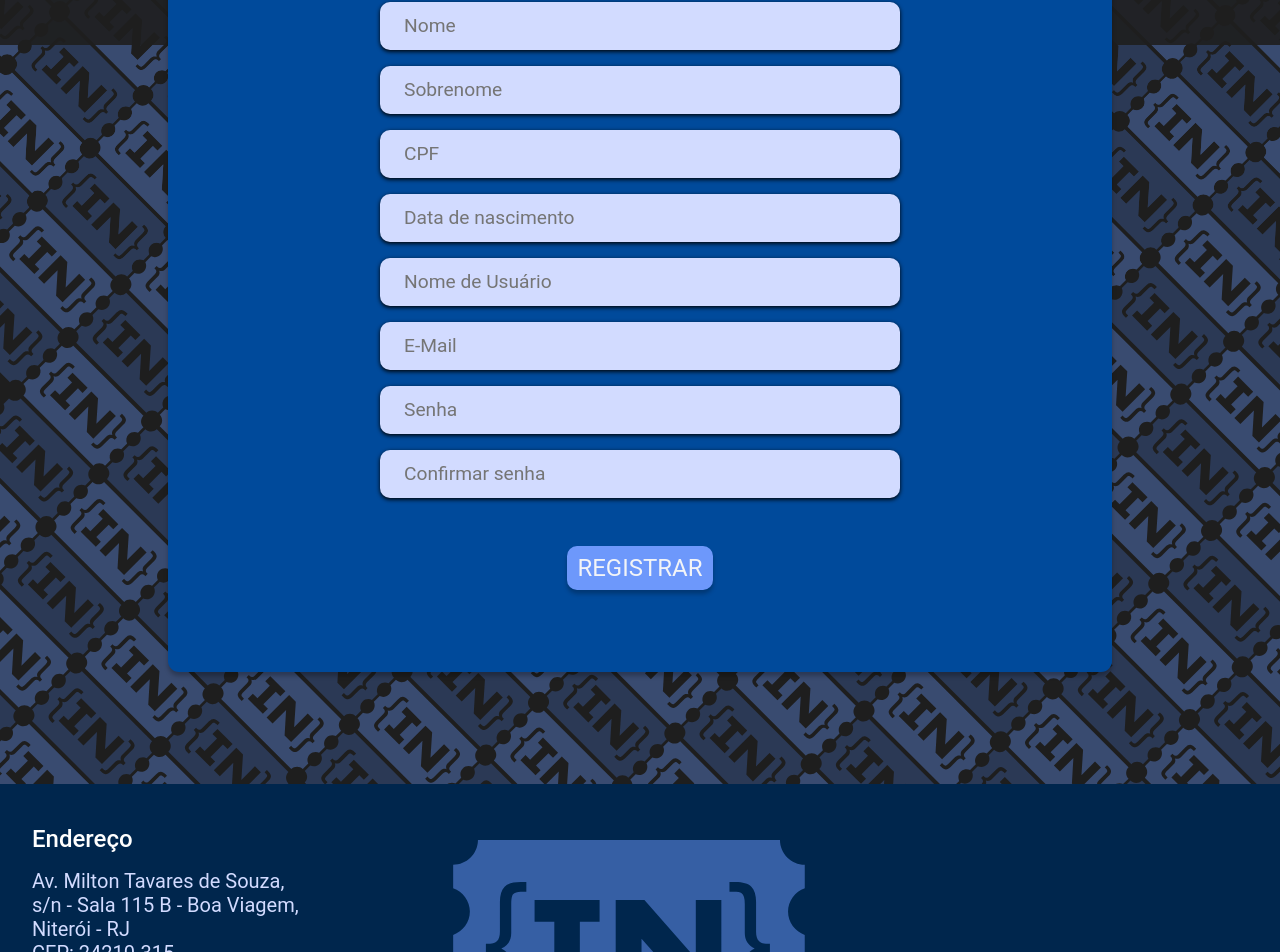
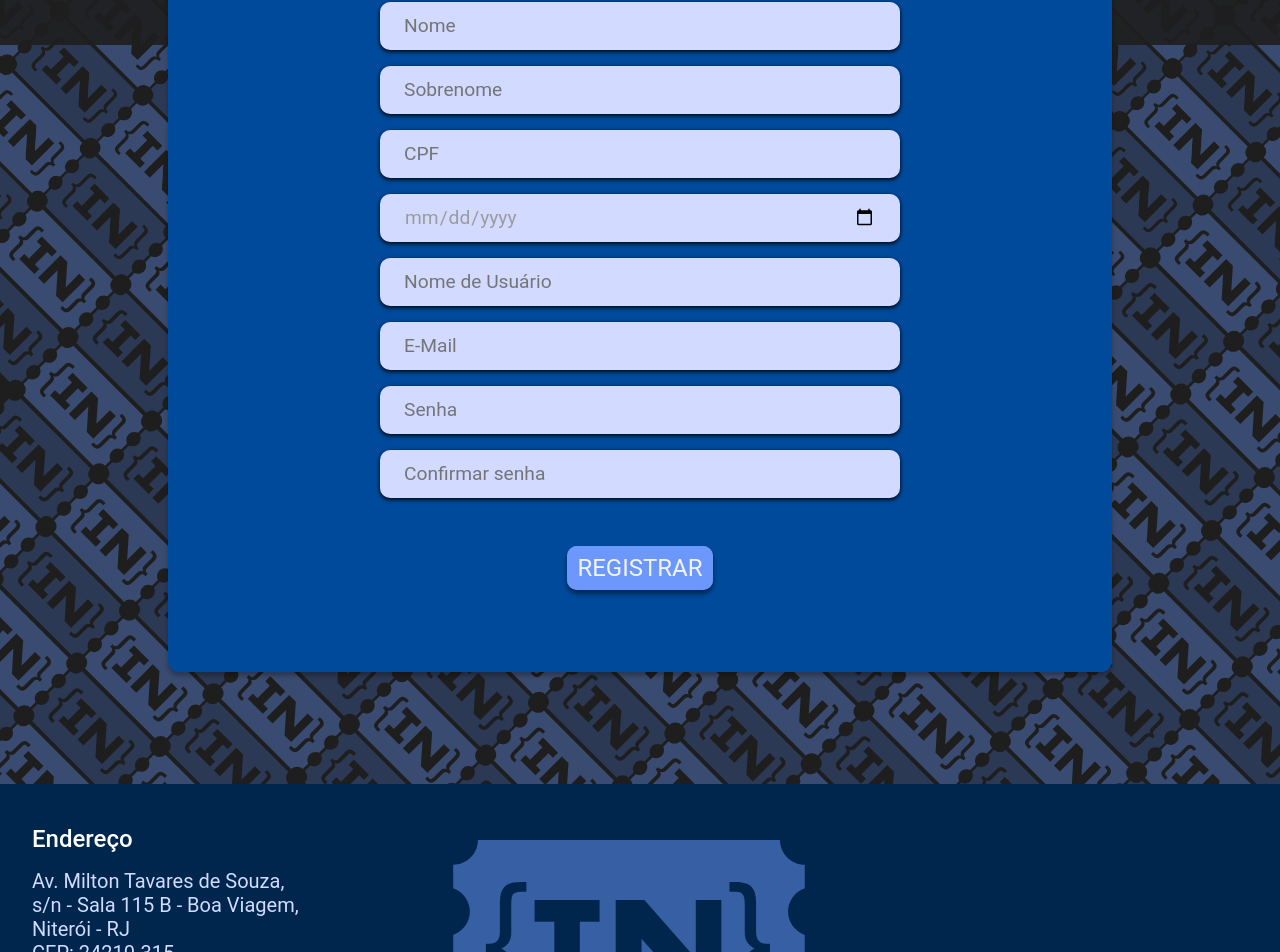
Before and after one commit to JoaoGabriel-hub/Cinema_IN, a React (Vite) app in the folder frontend/: page /registrar in a window 1280 px wide. Shown: the part 755-1707 px from the top of the page. Built offline with nearby package versions, Linux system fonts and the light colour scheme; grey boxes are pictures that could not be loaded.

Commit message:
style: Registrar e botão registrar

```diff
--- a/frontend/src/components/BotRegistrar.jsx
+++ b/frontend/src/components/BotRegistrar.jsx
@@ -1,28 +1,30 @@
 import React, { useState } from 'react';
 import style from "./botregistrar.module.css";
-import {NavLink} from "react-router-dom"
+import { NavLink } from "react-router-dom";
 
-export default function BotRegistrar() {
-
+export default function BotRegistrar({ disabled }) {
     const [modal, setModal] = useState(false);
 
     const toggleModal = () => {
-        setModal(!modal)
+        if (!disabled) {
+            setModal(!modal);
         }
+    };
 
     return (
         <div>
+            <button onClick={toggleModal} className={style.open} disabled={disabled}>
+                REGISTRAR
+            </button>
 
-        <button onClick={toggleModal} className={style.open}>REGISTRAR</button>
-
-       {modal &&(
+            {modal && (
                 <div className={style.modal}>
                     <div className={style.overlay}></div>
                     <div className={style.content}>
                         <div>
                             <NavLink to='/login'>
                                 <button className={style.close}>
-                            <img src="src/assets/Botao.svg"/>
+                                    <img src="src/assets/Botao.svg" alt="Fechar"/>
                                 </button>
                             </NavLink>
                         </div>
@@ -37,11 +39,9 @@ export default function BotRegistrar() {
                                 para página de login em instantes.
                             </p>
                         </div>
-
                     </div>
                 </div>
             )}
-
         </div>
     );
 }
--- a/frontend/src/pages/Registrar.jsx
+++ b/frontend/src/pages/Registrar.jsx
@@ -1,11 +1,46 @@
-import { Header } from "../components/Header"
-import { Footer } from "../components/Footer"
-import { NavLink } from "react-router-dom"
-import style from "./registrar.module.css"
-import BotRegistrar from "../components/BotRegistrar.jsx"
+import React, { useState, useEffect } from 'react';
+import { Header } from "../components/Header";
+import { Footer } from "../components/Footer";
+import style from "./registrar.module.css";
+import BotRegistrar from "../components/BotRegistrar.jsx";
 
 export function Registrar() {
-    return(
+    const [formValues, setFormValues] = useState({
+        nome: '',
+        sobrenome: '',
+        cpf: '',
+        dataNascimento: '',
+        nomeUsuario: '',
+        email: '',
+        senha: '',
+        confirmarSenha: ''
+    });
+
+    const [isFormValid, setIsFormValid] = useState(false);
+
+    useEffect(() => {
+        const allFieldsFilled = Object.values(formValues).every(value => value.trim() !== '');
+        setIsFormValid(allFieldsFilled);
+    }, [formValues]);
+
+    const handleInputChange = (e) => {
+        const { name, value } = e.target;
+        setFormValues({
+            ...formValues,
+            [name]: value
+        });
+    };
+
+    const handleSubmit = () => {
+        if (formValues.senha !== formValues.confirmarSenha) {
+            alert('Senhas diferentes, por favor, digite a mesma senha.');
+        } else {
+            // Lógica para registrar o usuário ou prosseguir com o envio do formulário
+            console.log("Formulário enviado com sucesso!");
+        }
+    };
+
+    return (
         <>
             <Header />
             <div className={style.corporegistro}>
@@ -35,55 +70,73 @@ export function Registrar() {
                         type="text"
                         placeholder="Nome"
                         name="nome"
+                        value={formValues.nome}
+                        onChange={handleInputChange}
                         required
                     />
                     <input
                         type="text"
                         placeholder="Sobrenome"
                         name="sobrenome"
+                        value={formValues.sobrenome}
+                        onChange={handleInputChange}
                         required
                     />
                     <input
                         type="text"
                         placeholder="CPF"
                         name="cpf"
+                        value={formValues.cpf}
+                        onChange={handleInputChange}
                         required
                     />
                     <input
-                        type="data"
+                        type="date"
                         placeholder="Data de nascimento"
-                        name="data-nascimento"
+                        name="dataNascimento"
+                        value={formValues.dataNascimento}
+                        onChange={handleInputChange}
                         required
                     />
                     <input
                         type="text"
                         placeholder="Nome de Usuário"
-                        name="nome-usuario"
+                        name="nomeUsuario"
+                        value={formValues.nomeUsuario}
+                        onChange={handleInputChange}
                         required
                     />
                     <input
                         type="email"
                         placeholder="E-Mail"
                         name="email"
-                     />
+                        value={formValues.email}
+                        onChange={handleInputChange}
+                        required
+                    />
                     <input
                         type="password"
                         placeholder="Senha"
                         name="senha"
+                        value={formValues.senha}
+                        onChange={handleInputChange}
+                        required
                     />
                     <input
                         type="password"
                         placeholder="Confirmar senha"
-                        name="confirmar-senha"
+                        name="confirmarSenha"
+                        value={formValues.confirmarSenha}
+                        onChange={handleInputChange}
                         required
                     />
 
                     <div className={style.botaoregistrar}>
-                        <BotRegistrar/>
+                        <BotRegistrar onClick={handleSubmit} disabled={!isFormValid} />
                     </div>
                 </div>
             </div>
             <Footer />
         </>
-    )
+    );
 }
--- a/frontend/src/pages/registrar.module.css
+++ b/frontend/src/pages/registrar.module.css
@@ -45,4 +45,13 @@
 
 .botaoregistrar {
     margin-top: 2rem;
+    width: 9.125rem;
+    height: 2.75rem;
+    background-color: var(--principal400);
+    border: none;
+    border-radius: .625rem;
+    color: var(--texto50);
+    font-family: "Roboto";
+    font-size: 1.5rem;
+    box-shadow: 0 0.25rem 0.25rem 0rem rgba(0, 0, 0, 0.25);
 }
```
Lines whose indentation alone changed are shown as unchanged.
